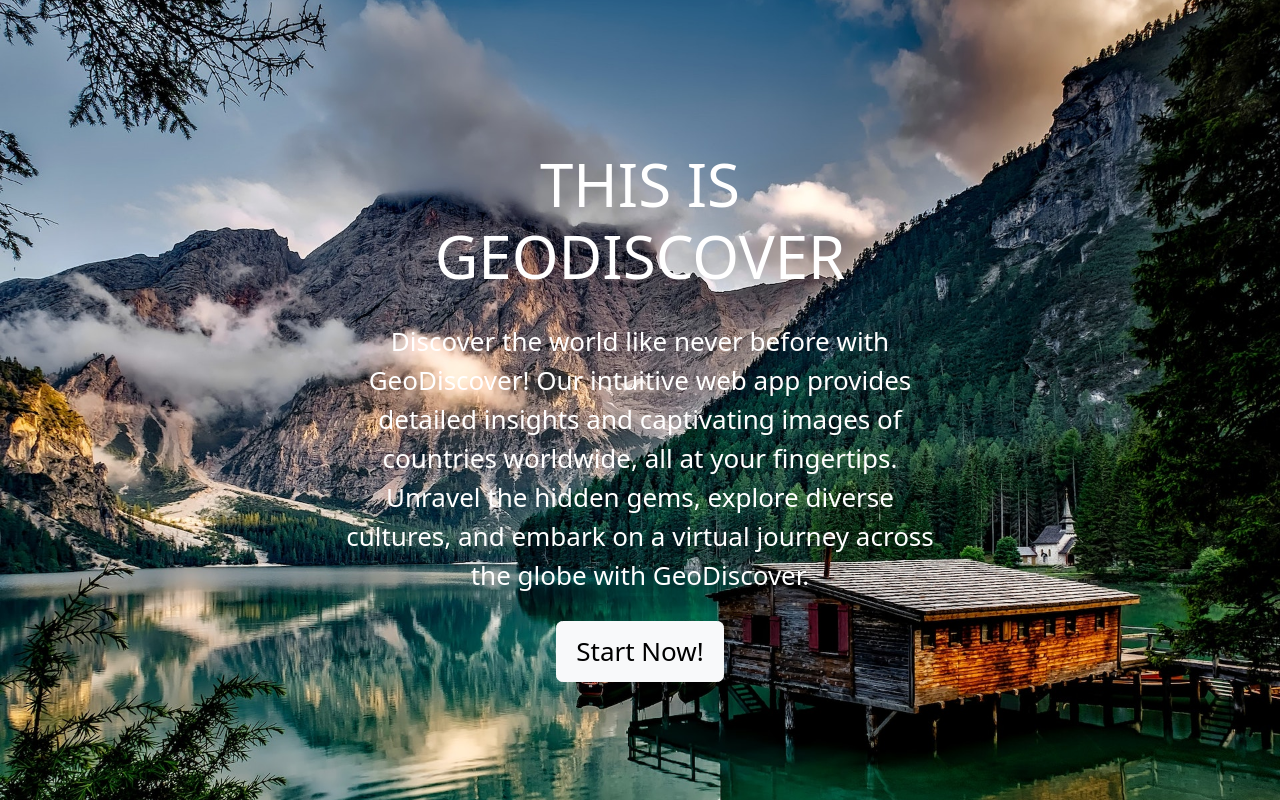
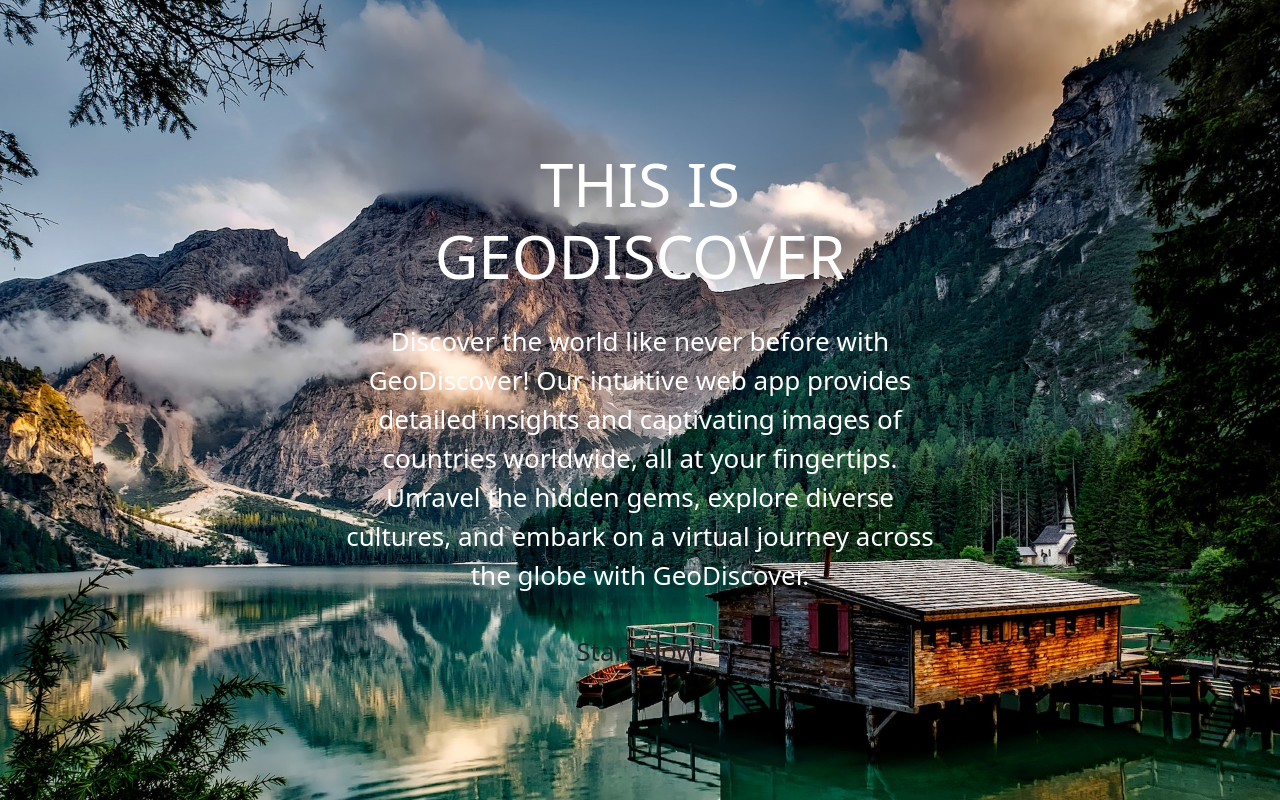
Before and after one commit to Omared250/GeoDiscover, a React (Vite) app: page / in a window 1280 px wide. Built offline with nearby package versions, Linux system fonts and the light colour scheme.

Commit message:
Testing CI/CD 2

```diff
--- a/src/components/Banner.jsx
+++ b/src/components/Banner.jsx
@@ -22,7 +22,7 @@ export const Banner = () => {
                     and embark on a virtual journey across the globe with GeoDiscover.
                 </p>
             </div>
-            <button onClick={ handleClick } type="button" className="btn btn-light">Start Now!</button>
+            <button onClick={ handleClick } type="button" className="btn">Start Now!</button>
         </section>
     );
 }
```
